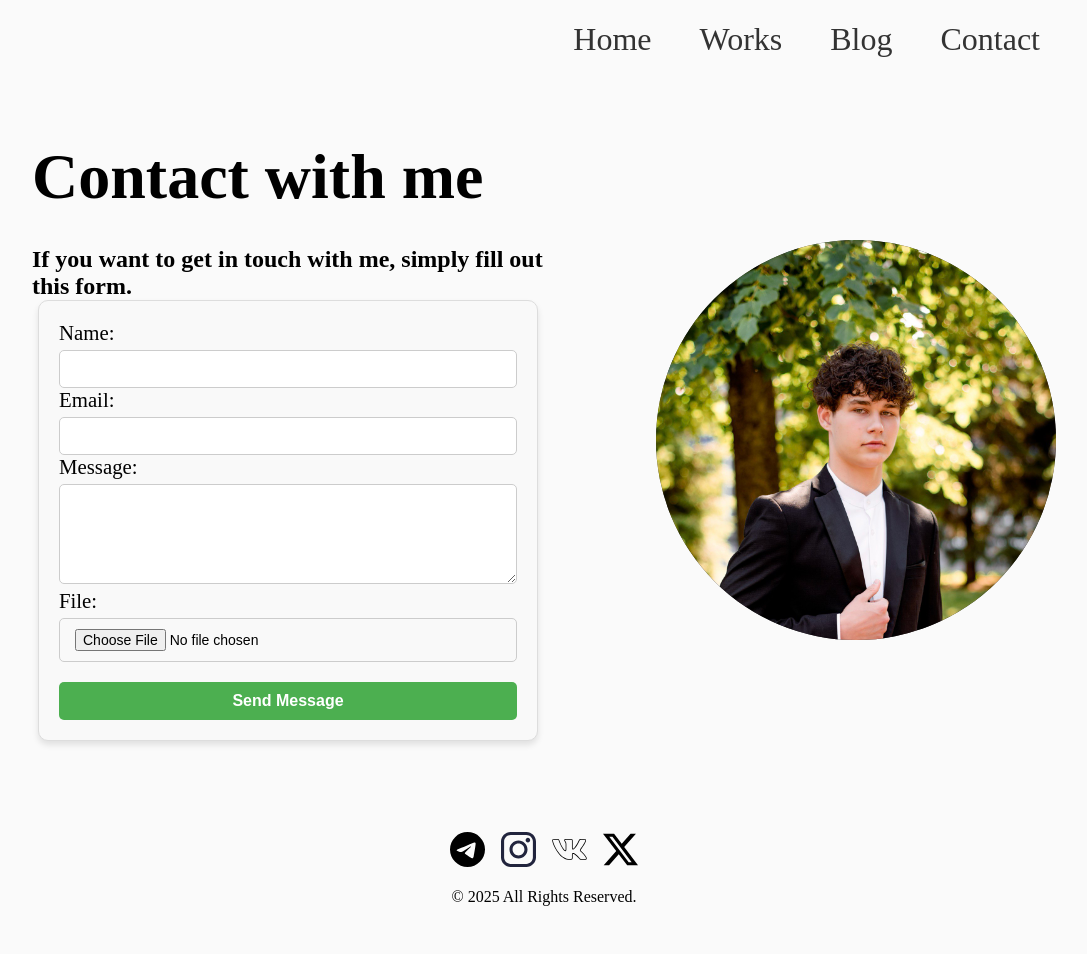
After one commit to daniilLamonov/my_site, a Django app: page /contact/ in a window 1280 px wide. The commit adds this page. Shown: the whole page, without its empty margins (96-1183 px from the left). Run offline with Django 5.2, Linux system fonts and the light colour scheme.

Commit message:
Add contact with me by email

```diff
--- /dev/null
+++ b/mysite/forms.py
@@ -0,0 +1,7 @@
+from django import forms
+
+class ContactForm(forms.Form):
+    name = forms.CharField(max_length=100, required=True)
+    email = forms.EmailField(required=True)
+    message = forms.CharField(widget=forms.Textarea, required=True)
+    file = forms.FileField(required=False)
--- a/mysite/static/css/media.css
+++ b/mysite/static/css/media.css
@@ -55,3 +55,13 @@
         height: 180px;
     }
 }
+/* Форма */
+/* Для небольших экранов */
+@media (max-width: 768px) {
+    .contact-form {
+        padding: 15px;
+    }
+    .contact-form .form-button {
+        font-size: 14px;
+    }
+}
--- a/mysite/static/css/styles.css
+++ b/mysite/static/css/styles.css
@@ -152,3 +152,69 @@ h1{
     width: 80%;
     border-bottom: 1px solid #66666680;
 }
+
+/* Форма */
+/* Контейнер формы */
+.contact-form {
+    max-width: 500px;
+    margin: 0 auto;
+    padding: 20px;
+    border: 1px solid #ddd;
+    border-radius: 10px;
+    background-color: #f9f9f9;
+    box-shadow: 0 4px 6px rgba(0, 0, 0, 0.1);
+}
+
+/* Форм-группы */
+.contact-form .form-group {
+    margin-bottom: 20px;
+}
+
+/* Поля ввода */
+.contact-form input[type="text"],
+.contact-form input[type="email"],
+.contact-form input[type="file"],
+.contact-form textarea {
+    width: 100%;
+    padding: 10px 15px;
+    margin-top: 5px;
+    border: 1px solid #ccc;
+    border-radius: 5px;
+    font-size: 14px;
+    transition: border-color 0.3s;
+}
+
+.contact-form input[type="text"]:focus,
+.contact-form input[type="email"]:focus,
+.contact-form input[type="file"]:focus,
+.contact-form textarea:focus {
+    border-color: #4CAF50;
+    outline: none;
+}
+
+/* Текстовое поле */
+.contact-form textarea {
+    resize: vertical;
+    height: 100px;
+}
+
+/* Кнопка отправки */
+.contact-form .form-button {
+    display: inline-block;
+    width: 100%;
+    padding: 10px 15px;
+    background-color: #4CAF50;
+    color: white;
+    font-size: 16px;
+    font-weight: bold;
+    text-align: center;
+    border: none;
+    border-radius: 5px;
+    cursor: pointer;
+    transition: background-color 0.3s, transform 0.2s;
+}
+
+.contact-form .form-button:hover {
+    background-color: #45a049;
+    transform: translateY(-2px);
+}
--- a/mysite/templates/base.html
+++ b/mysite/templates/base.html
@@ -23,7 +23,7 @@
                     <li><a href="{% url 'main' %}" rel="noopener noreferrer">Home</a></li>
                     <li><a href="{% url 'works' %}"  rel="noopener noreferrer">Works</a></li>
                     <li><a href="{% url 'post_list' %}"  rel="noopener noreferrer">Blog</a></li>
-                    <li><a href="{% url 'contacts' %}"  rel="noopener noreferrer">Contact</a></li>
+                    <li><a href="{% url 'contact' %}"  rel="noopener noreferrer">Contact</a></li>
                 </ul>
             </nav>
 
@@ -43,7 +43,7 @@
             <ul class="_df-col _gap1">
                 <li><a  href="{% url 'works' %}" rel="noopener noreferrer">Works</a></li>
                 <li><a href="{% url 'post_list' %}" rel="noopener noreferrer" >Blog</a></li>
-                <li><a  href="{% url 'contacts' %}" rel="noopener noreferrer">Contact</a></li>
+                <li><a  href="{% url 'contact' %}" rel="noopener noreferrer">Contact</a></li>
             </ul>
         </div>
         </div>
--- /dev/null
+++ b/mysite/templates/contact.html
@@ -0,0 +1,28 @@
+{% extends "base.html" %}
+{% load static %}
+{% block title %}
+Contact
+{% endblock %}
+{% block content %}
+<div class="conteiner">
+    <div class="my _df-row _just-between _alig-centr">
+        <div class="my__text _df-col">
+            <h1>Contact with me</h1>
+            <div class=" ">
+                <h2>If you want to get in touch with me, simply fill out this form.</h2>
+                <form method="POST" enctype="multipart/form-data" class="contact-form">
+                    <!-- Важный атрибут -->
+                    {% csrf_token %}
+                    <div class="form-group">
+                        {{ form.as_p }}
+                    </div>
+                    <button type="submit" class="form-button">Send Message</button>
+                </form>
+            </div>
+        </div>
+        <div class="my__img">
+            <img src="{% static 'images/contact_image.jpg' %}" alt="My photo">
+        </div>
+    </div>
+</div>
+{% endblock %}
--- a/mysite/urls.py
+++ b/mysite/urls.py
@@ -5,5 +5,5 @@ urlpatterns = [
     path('', views.main, name='main'),
     path('works/', views.works, name='works'),
     path('main_app/', views.post_list, name='post_list'),
-    path('contacts/', views.contacts, name='contacts'),
+    path('contact/', views.contact, name='contact'),
 ]
--- a/mysite/views.py
+++ b/mysite/views.py
@@ -1,5 +1,10 @@
-from django.shortcuts import render
+from django.core.mail import EmailMessage
+from django.conf import settings
+
+from django.shortcuts import render, redirect
 from django.utils import timezone
+
+from mysite.forms import ContactForm
 from mysite.models import Post, Works
 
 
@@ -17,5 +22,29 @@ def post_list(request):
     posts = Post.objects.filter(date_posted__lte=timezone.now()).order_by('date_posted')
     return render(request, 'post_list.html', {'posts': posts})
 
-def contacts(request):
-    return render(request, 'contacts.html')
+def contact(request):
+    if request.method == 'POST':
+        form = ContactForm(request.POST, request.FILES)
+        if form.is_valid():
+            name = form.cleaned_data.get('name')
+            email = form.cleaned_data.get('email')
+            message = form.cleaned_data.get('message')
+            file = form.cleaned_data.get('file', None)
+
+            email_message = EmailMessage(
+                subject=f'Messege from {name} {email}',
+                body=message,
+                from_email=email,
+                to=[settings.CONTACT_EMAIL]
+            )
+
+            if file:
+                email_message.attach(file.name, file.read(), file.content_type)
+
+            email_message.send()
+
+            return redirect('main')
+    else:
+        form = ContactForm()
+
+        return render(request, 'contact.html', {'form': form})
```
Also changed, not shown: my_app/settings.py (+10 -0 lines), mysite/templates/blog_details.html (added, +10 -0 lines), mysite/templates/contacts.html (deleted, +0 -21 lines), mysite/static/images/contact_image.jpg (added), 2 other files.
